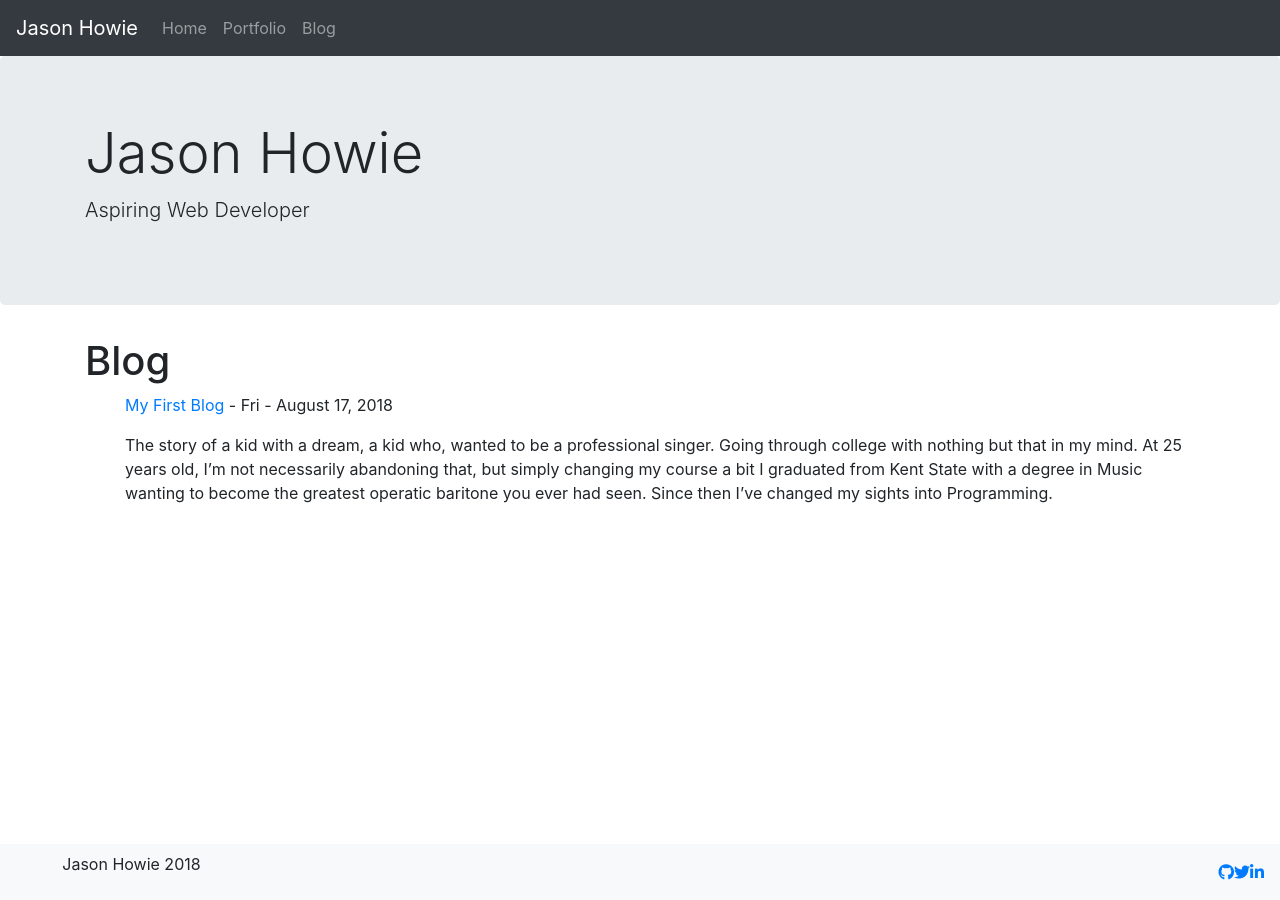
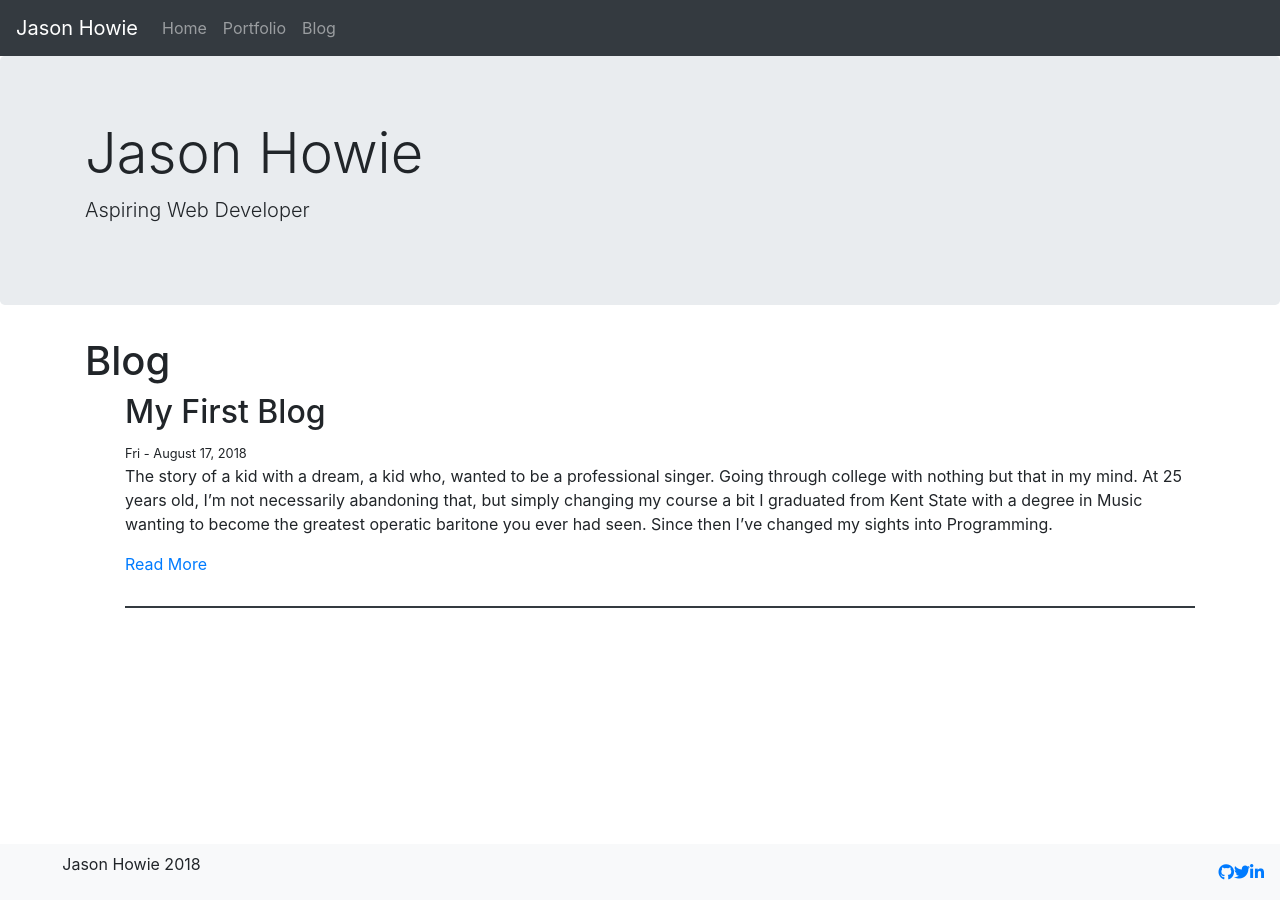
Before and after one commit to bt93/old_website, a Jekyll site: the page built from pages/blog.html, in a window 1280 px wide. Built offline with Jekyll 4.4.1, drawn with Linux system fonts in a browser that asks for light colours; nearby versions of some CDN libraries.

Commit message:
edit to blog.html

```diff
--- a/pages/blog.html
+++ b/pages/blog.html
@@ -7,8 +7,10 @@ title: Blog
 	<ul class="blog-list">
 	  {% for post in site.posts %}
 	    <li>
-	      <p><a href="{{ post.url }}">{{ post.title }}</a> - {{ post.date | date: "%a - %B %-d, %Y" }}</p>
+	      <h2>{{ post.title }}</h2>
+	      <small>{{ post.date | date: "%a - %B %-d, %Y" }}</small>
 	      {{ post.excerpt }}
+	      <a href="{{ post.url }}">Read More</a>
 	    </li>
 	  {% endfor %}
 	</ul>
--- a/styles/styles.css
+++ b/styles/styles.css
@@ -23,3 +23,8 @@ body {
 .blog-list {
 	list-style-type: none;
 }
+
+.blog-list li {
+	padding-bottom: 30px;
+	border-bottom: 2px #343a40 solid;
+}
```
Also changed, not shown: README.md, 3 other files.
